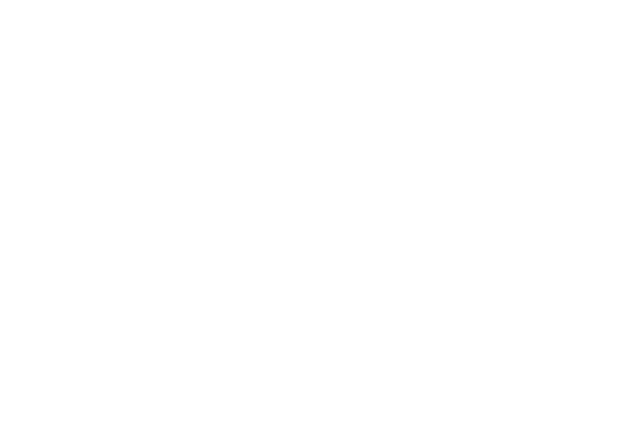
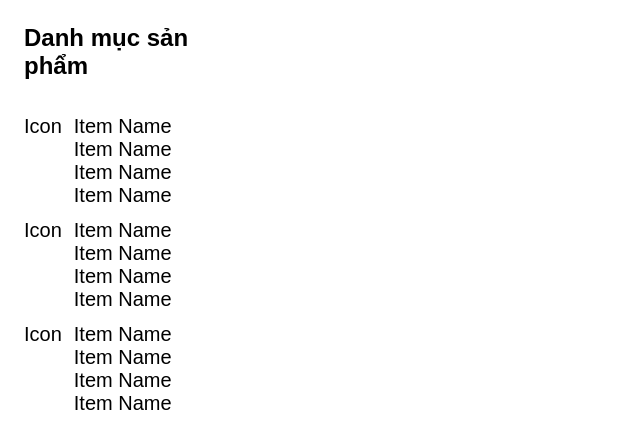
Before and after one commit to tranvanluyt2203/pbl7-web, a React (Vite) app: page /test in a window 1280 px wide. Before the commit this address had no page. Shown: the top 448 px of the page, without its empty margins (0-640 px from the left). Built offline with nearby package versions, Linux system fonts and the light colour scheme.

Commit message:
First Setup Comp/Sidebar

```diff
--- /dev/null
+++ b/src/components/Sidebar/Sidebar.jsx
@@ -0,0 +1,33 @@
+import "./Sidebar.scss";
+
+const Sidebar = () => {
+  return (
+    <>
+      <div className="sidebar_container">
+        <div className="sidebar_header">Danh mục sản phẩm</div>
+        <div className="sidebar_items">
+          <a href="#" className="sidebar_item">
+            <div className="sidebar_item__icon">Icon</div>
+            <div className="sidebar_item__name">
+              Item Name Item Name Item Name Item Name
+            </div>
+          </a>
+          <a href="#" className="sidebar_item">
+            <div className="sidebar_item__icon">Icon</div>
+            <div className="sidebar_item__name">
+              Item Name Item Name Item Name Item Name
+            </div>
+          </a>
+          <a href="#" className="sidebar_item">
+            <div className="sidebar_item__icon">Icon</div>
+            <div className="sidebar_item__name">
+              Item Name Item Name Item Name Item Name
+            </div>
+          </a>
+        </div>
+      </div>
+    </>
+  );
+};
+
+export default Sidebar;
--- /dev/null
+++ b/src/components/Sidebar/Sidebar.scss
@@ -0,0 +1,20 @@
+.sidebar_container {
+    width: 15%;
+
+    padding: 0 24px 24px 24px;
+
+    .sidebar_header {
+        font-weight: bold;
+        padding    : 24px 0;
+        font-size  : 24px;
+    }
+
+    .sidebar_item {
+        margin-top: 12px;
+        display   : flex;
+        flex-wrap : nowrap;
+        gap       : 12px
+    }
+
+
+}
--- a/src/styles/normalize.scss
+++ b/src/styles/normalize.scss
@@ -54,7 +54,7 @@
 
 body {
     margin     : 0;
-    font-family: "Helvetica", sans-serif;
+    font-family: sans-serif;
     font-size  : 20px;
 }
 
--- a/src/utils/router.jsx
+++ b/src/utils/router.jsx
@@ -1,8 +1,8 @@
 import HomePage from "../containers/User/HomePage";
-import Header from "../components/Header";
+import Sidebar from "../components/Sidebar/Sidebar";
 
 const userRoutes = [{ path: "/", component: HomePage }];
 
-const testRouters = [{ path: "/header", component: Header }];
+const testRouters = [{ path: "/test", component: Sidebar }];
 
 export { userRoutes, testRouters };
```
Also changed, not shown: src/components/Header/Header.jsx (renamed from src/components/Header.jsx), src/components/Header/Header.scss (renamed from src/components/Header.scss).
